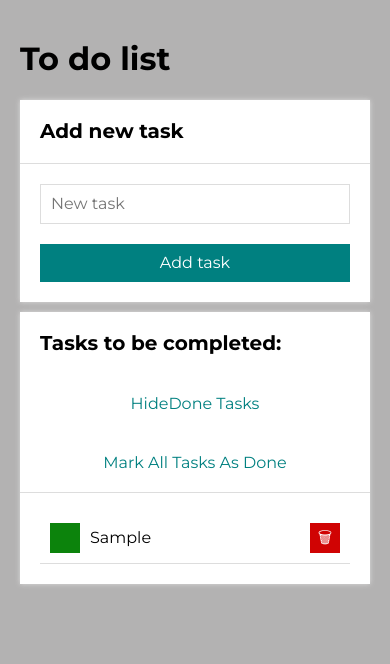
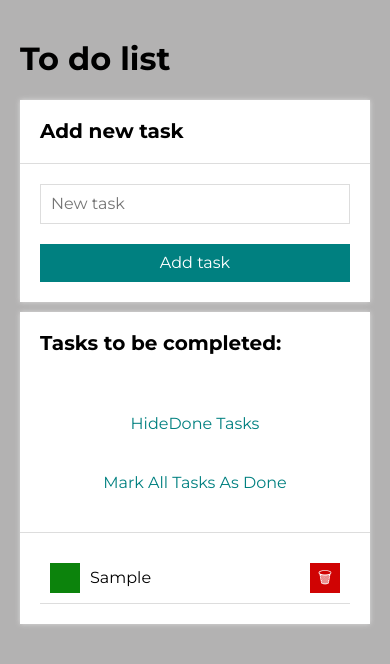
Before and after one commit to PawelOwiesek/todo-list_react, a React (Create React App) app: page / in a window 390 px wide. Both pictures are taken after typing "Sample" into the empty fields and a click on the button "Add task". Shown: the top 664 px of the page. Built offline with nearby package versions, Linux system fonts and the light colour scheme.

Commit message:
Created styled-component for buttons

```diff
--- /dev/null
+++ b/src/Buttons/StyledButtons.js
@@ -0,0 +1,22 @@
+import styled, { css } from "styled-components";
+
+export const StyledButton = styled.button`
+    color: teal;
+    background: none;
+    border: none;
+    transition: 0.5s;
+    padding: 20px;
+
+    @media (max-width: 767px) {
+        display: grid;
+        grid-template-columns: 1fr;
+        align-items: center;
+};
+    &:hover{
+        color: hsl(180, 95%, 41%);
+        cursor: pointer;
+    };
+    ${({ disabled }) => disabled && css`
+      color: #ccc
+    `}
+`;
--- a/src/Buttons/index.js
+++ b/src/Buttons/index.js
@@ -1,20 +1,21 @@
-import "./styles.css";
+import { StyledButton } from "./StyledButtons";
 
 const Buttons = ({ tasks, hideDone, toggleHideDone, setAllDone }) => (
 
-    <div className="section__buttons ">
+    <StyledButton as="div">
         {tasks.length > 0 && (
             <>
-                <button onClick={toggleHideDone} className="section__button">{hideDone ? " Show" : " Hide"}
+                <StyledButton onClick={toggleHideDone}>
+                    {hideDone ? " Show" : " Hide"}
                     Done Tasks
-                </button>
-                <button onClick={setAllDone} className="section__button"
+                </StyledButton>
+                <StyledButton onClick={setAllDone}
                     disabled={tasks.every(({ done }) => done)}>
                     Mark All Tasks As Done
-                </button>
+                </StyledButton>
             </>
         )}
-    </div>
+    </StyledButton>
 );
 
 export default Buttons;
--- a/src/Buttons/styles.css
+++ b/src/Section/index.css
@@ -25,27 +25,4 @@
     .section__headerSection {
         grid-template-columns: 1fr;
     }
-
-    .section__buttons {
-        display: grid;
-        grid-template-columns: 1fr;
-        align-items: center;
-    }
 }
-
-.section__button {
-    color: teal;
-    background: none;
-    border: none;
-    transition: 0.5s;
-    padding: 20px;
-}
-
-.section__button:hover {
-    color: hsl(180, 95%, 41%);
-    cursor: pointer;
-}
-
-.section__button:disabled {
-    color: #ccc
-}
--- a/src/Section/index.js
+++ b/src/Section/index.js
@@ -1,4 +1,4 @@
-
+import "./index.css"
 const Section = ({ title, body, extraHeaderContent }) => (
   <section className="section">
     <div className="section__headerSection">
```
